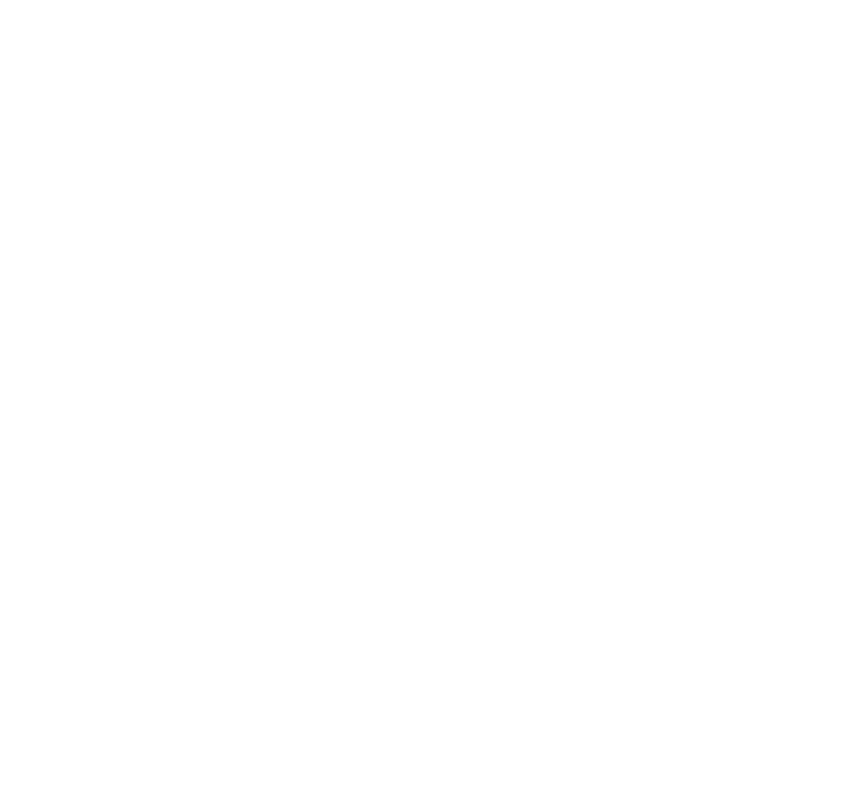
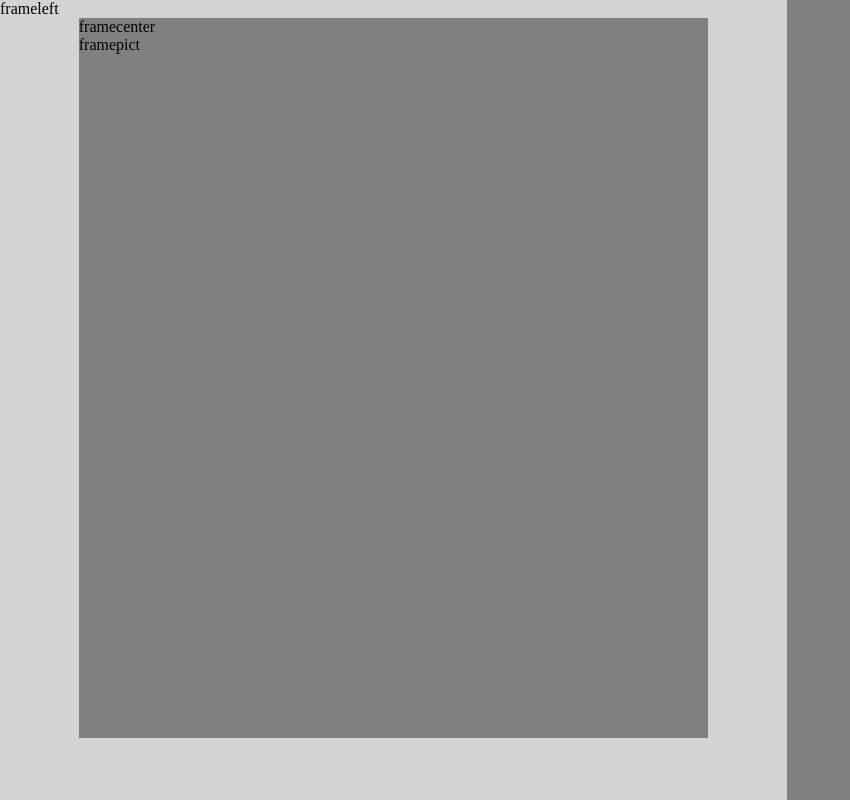
Before and after one commit to petergabor73/about-me, a plain HTML site: page index.html in a window 1280 px wide. Shown: the whole page, without its empty margins (0-850 px from the left). Drawn offline with Linux system fonts and the light colour scheme.

Commit message:
Frames position

```diff
--- a/index.html
+++ b/index.html
@@ -3,9 +3,29 @@
 <head>
   <meta charset="utf-8">
   <meta name="viewport" content="width=device-width">
+  <link rel="stylesheet" type="text/css" href="main.css">
   <title>About Me</title>
 </head>
 <body>
+	<div class="mainframe">
+	<div class="frameleft">
+		<p> frameleft</p>
+		<div class="framecenter">
+			<p> framecenter</p>
+			<div class="framepct">
+				<p> framepict</p>
+				<div class="picture"></div>
+				<div class="own-link"></div>
+			</div>
+
+			<div class="text1">
+			</div>
+		</div>
+	</div>
+	<div class="frameright">
+		<div class="text2"></div>
+	</div>
+	</div>
 
 </body>
 </html>
--- a/main.css
+++ b/main.css
@@ -0,0 +1,34 @@
+* {
+    margin: 0;
+    padding: 0;
+    box-sizing: border-box;
+}
+
+.mainframe {
+	height: 100vh;
+	width: 100vw;
+}
+
+.frameleft {
+	background:lightgray;
+	height: 100vh;
+	width: 61.5vw;
+	float:left;
+}
+
+.frameright {
+	background:gray;
+	height: 100vh;
+	width: 38.5vw;
+	float:right;
+
+}
+
+.framecenter {
+	background:gray;
+	height: 90%;
+	width: 80%;
+	margin: 0 auto;
+
+
+}
```
